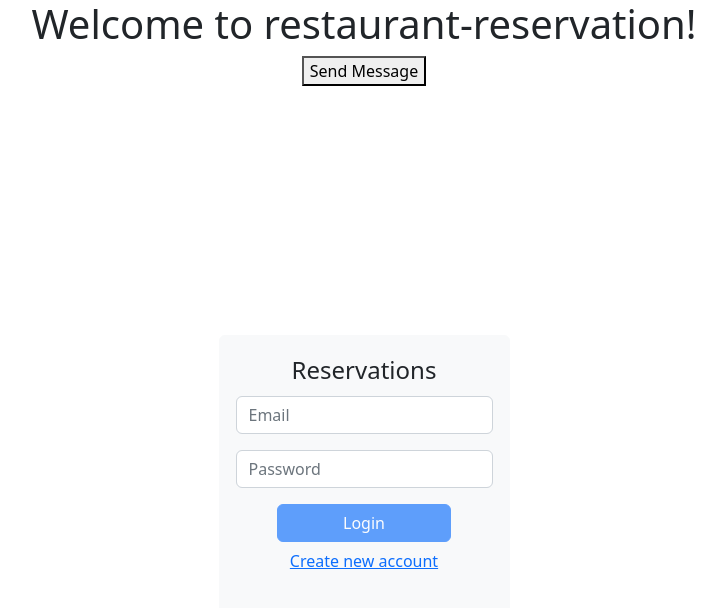
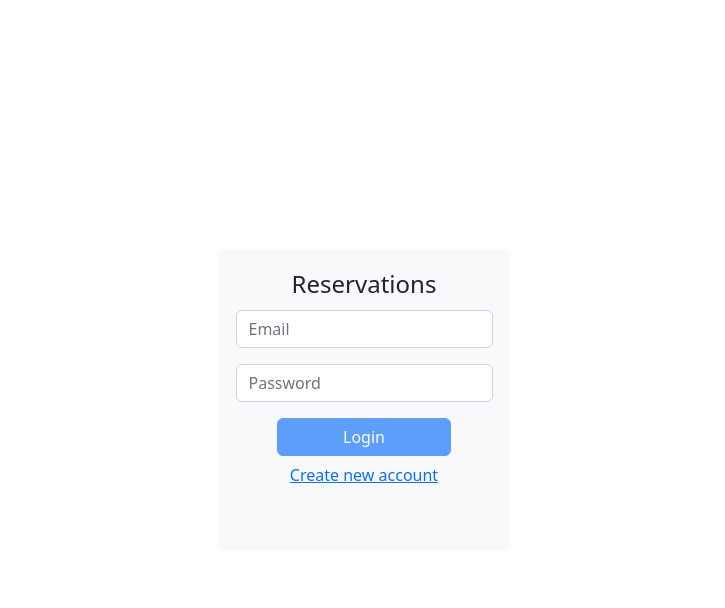
Before and after one commit to alanortega-uno/restaurant-reservation, an Angular app in the folder packages/app/: page /login in a window 1280 px wide. Shown: the top 608 px of the page, without its empty margins (276-1001 px from the left). Built offline with nearby package versions, Linux system fonts and the light colour scheme; no server answers.

Commit message:
Socket IO: Removing test button

```diff
--- a/packages/app/src/app/app.component.html
+++ b/packages/app/src/app/app.component.html
@@ -1,6 +1 @@
-<div style="text-align: center">
-  <h1>Welcome to {{ title }}!</h1>
-  <button (click)="sendMessage()">Send Message</button>
-</div>
-
 <router-outlet></router-outlet>
```
